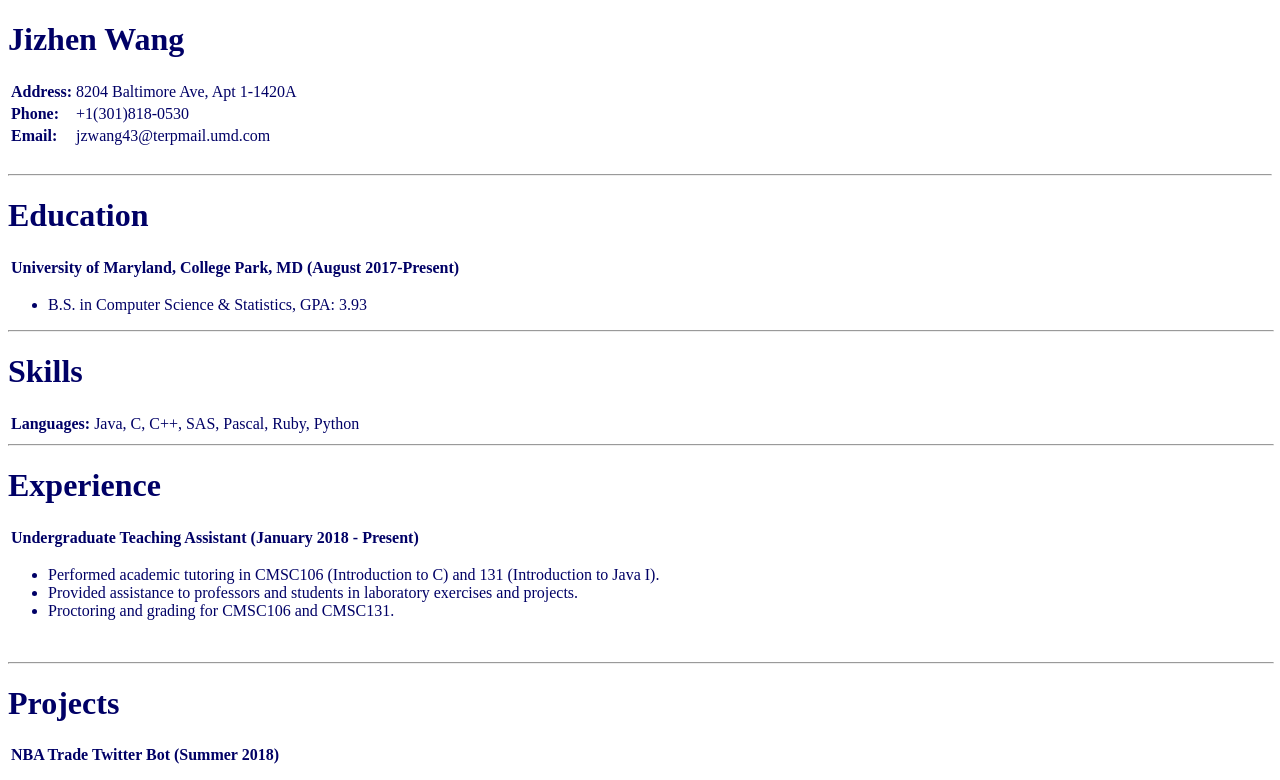
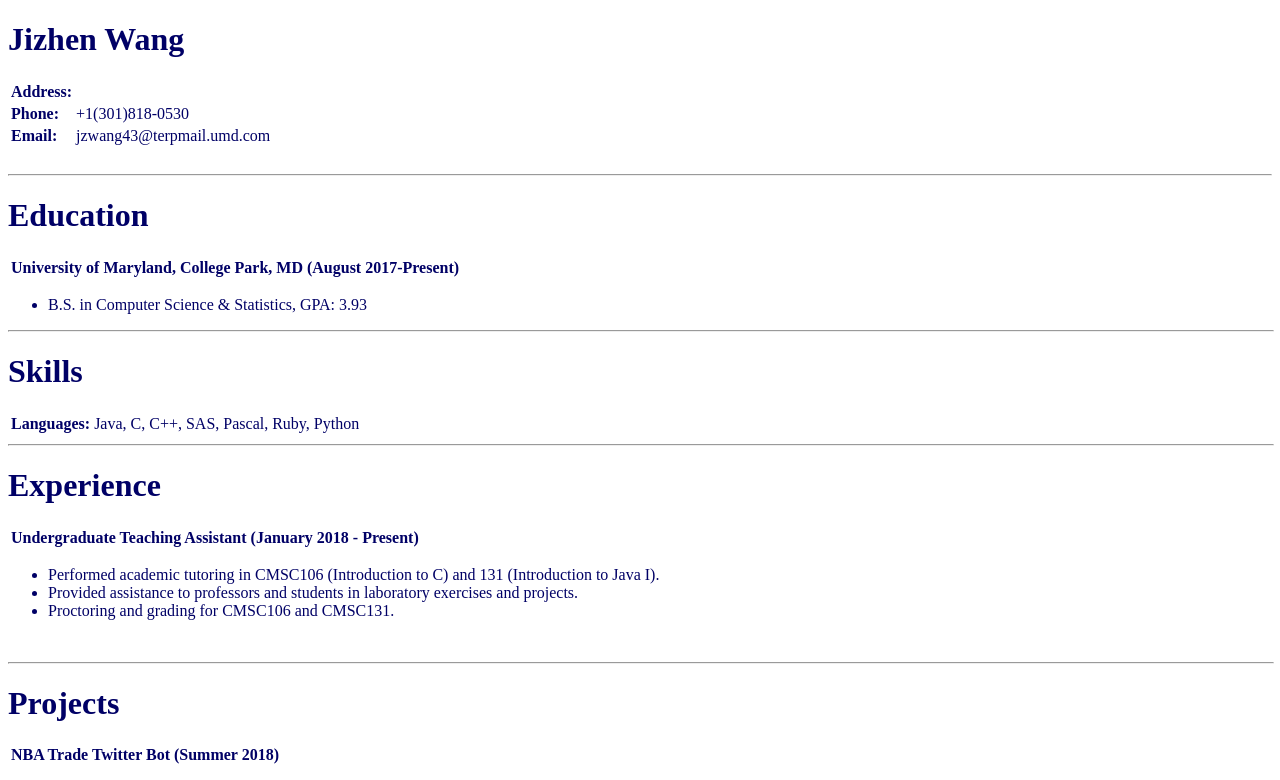
Before and after one commit to jizhen-wang/Personal-Website, a plain HTML site: page index.html in a window 1280 px wide. Shown: the top 780 px of the page. Drawn offline with Linux system fonts and the light colour scheme.

Commit message:
Update index.html

```diff
--- a/index.html
+++ b/index.html
@@ -12,8 +12,6 @@
     <tbody>
     <tr>
         <td align="LEFT"><b>Address:</b></td>
-
-        <td>8204 Baltimore Ave, Apt 1-1420A</td>
     </tr>
 
     <tr>
```
